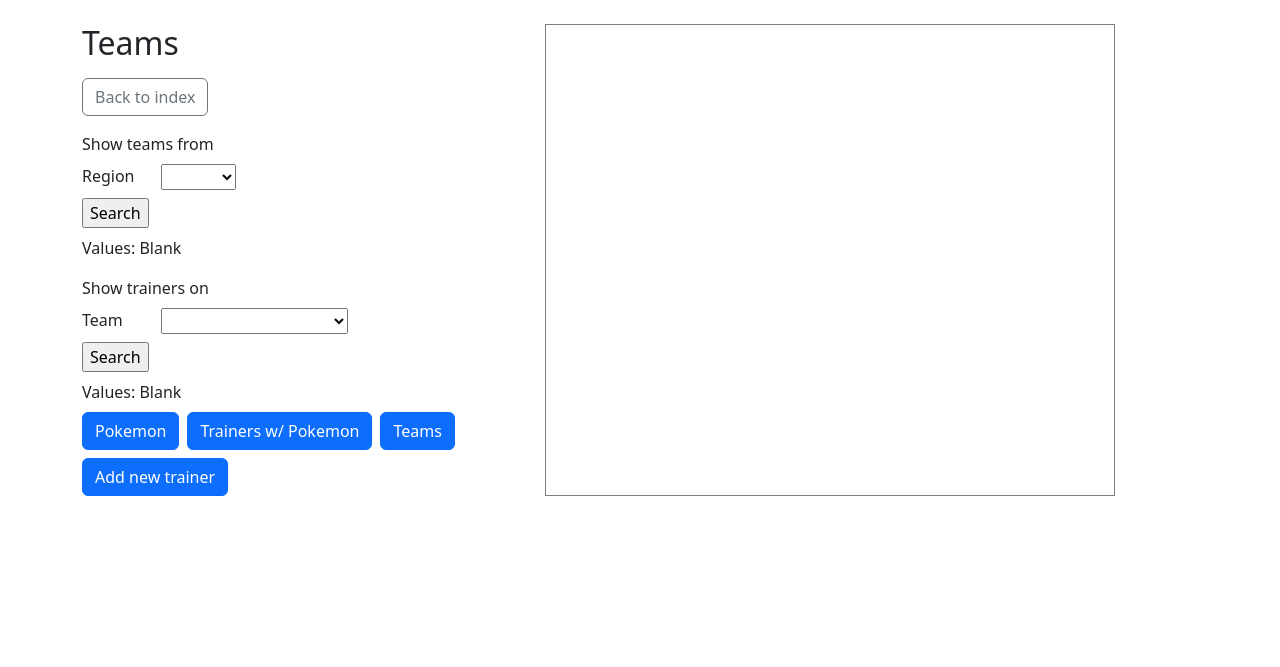
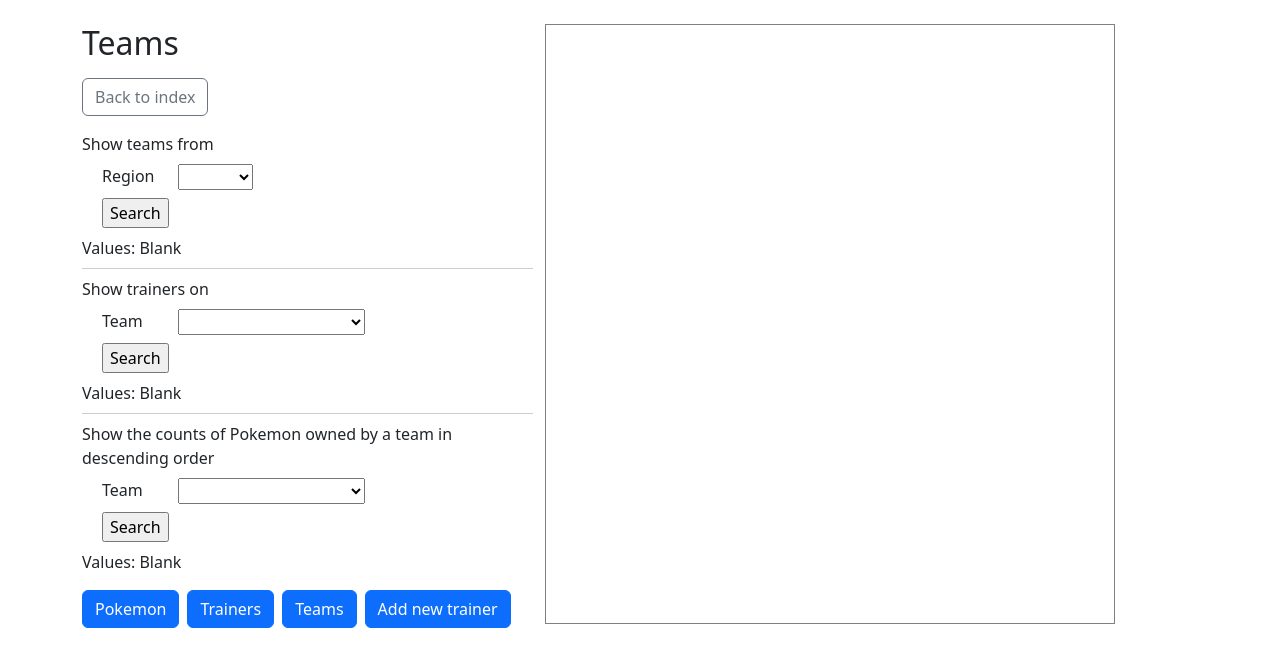
Before and after one commit to jcao329/Databases-Final-Project, a Flask app: page /teams in a window 1280 px wide. Shown: the top 667 px of the page. Run offline with Flask 3, Linux system fonts and the light colour scheme; data that the repository does not hold is empty.

Commit message:
Added team query and ability to add Pokemon with new trainer

```diff
--- a/app.py
+++ b/app.py
@@ -39,8 +39,15 @@ class TeamsForm(Form):
     teams = [('Blank', '')]
     for t in TEAMS:
         teams.append((t, t))
-    teams = SelectField('Teams', choices=teams)
-    team_submit = SubmitField('Search')
+    trainer_teams = SelectField('Trainer Teams', choices=teams)
+    trainer_submit = SubmitField('Search')
+
+class PokemonTeamsForm(Form):
+    teams = [('Blank', '')]
+    for t in TEAMS:
+        teams.append((t, t))
+    pokemon_teams = SelectField('Pokemon Teams', choices=teams)
+    pokemon_submit = SubmitField('Search')
 
 class PokemonsForm(Form):
     pmons = [('Blank', '')]
@@ -53,6 +60,16 @@ class PokemonsForm(Form):
 
 class NameForm(Form):
     name = StringField('Name', validators=[DataRequired()])
+    pmons = [('Blank', '')]
+    for p in POKEMON:
+        pmons.append((p, p))
+
+    p1 = SelectField('Pokemon', choices=pmons)
+    p2 = SelectField('Pokemon', choices=pmons)
+    p3 = SelectField('Pokemon', choices=pmons)
+    p4 = SelectField('Pokemon', choices=pmons)
+    p5 = SelectField('Pokemon', choices=pmons)
+    p6 = SelectField('Pokemon', choices=pmons)
     submit = SubmitField('Submit')
 
 class CombinedTrainerForm(Form):
@@ -172,9 +189,18 @@ def newtrainer():
     name_form = NameForm(request.form)
 
     trainer_df = pd.read_csv('data/trainers.csv')
+    tables=[]
 
     if name_form.validate():
         trainer_name = name_form.name.data
+        p1 = name_form.p1.data
+        p2 = name_form.p2.data
+        p3 = name_form.p3.data
+        p4 = name_form.p4.data
+        p5 = name_form.p5.data
+        p6 = name_form.p6.data
+        add_pkmn = set([p1, p2, p3, p4, p5, p6])
+        add_pkmn.discard('Blank')
         connection = get_pymysql_connection()
 
         try:
@@ -188,20 +214,36 @@ def newtrainer():
                 cursor.execute(sql, (new_id, trainer_name))
                 connection.commit()
 
+                for pkmn in add_pkmn:
+                    sql = "INSERT INTO trainer_pokemon (trainer_ID, pokemon_name) VALUES (%s, %s)"
+                    cursor.execute(sql, (new_id, pkmn))
+                    connection.commit()
+
                 sql = """
                     SELECT t.trainer_ID, t.trainer_name
                     FROM trainers as t
                     """
-
                 cursor.execute(sql)
                 results = cursor.fetchall()
                 trainer_df = pd.DataFrame(results)
+
+                sql = """
+                    SELECT t.trainer_name, tp.pokemon_name
+                    FROM trainer_pokemon as tp
+                    JOIN trainers as t ON t.trainer_ID = tp.trainer_ID
+                    WHERE t.trainer_ID = %s
+                    """
+                cursor.execute(sql, (new_id))
+                results = cursor.fetchall()
+                new_df = style_df(pd.DataFrame(results))
+                tables.append(new_df.to_html(header="true", border=2, justify="center"))
         finally:
                 connection.close()
 
 
     styled_df = style_df(trainer_df)
-    return render_template('newtrainer.html', name_form=name_form, tables=[styled_df.to_html(header="true", border=2, justify="center")])
+    tables.append(styled_df.to_html(header="true", border=2, justify="center"))
+    return render_template('newtrainer.html', name_form=name_form, tables=tables)
 
 def style_df(df):
     styled_df = df.style.set_table_styles([
@@ -307,10 +349,12 @@ def trainers():
 @app.route("/teams", methods=["GET", "POST"])
 def teams():
     teams = TeamsForm(request.form)
+    pkmn_teams = PokemonTeamsForm(request.form)
     regions = RegionsForm(request.form)
 
     team = 'Blank'
     region = 'Blank'
+    pkmn_team = 'Blank'
 
     # fetch default table
     connection = get_pymysql_connection()
@@ -344,8 +388,8 @@ def teams():
                         df = pd.DataFrame(results)
                 finally:
                     connection.close()
-        elif teams.team_submit.data and teams.validate():
-            team = teams.teams.data
+        elif teams.trainer_submit.data and teams.validate():
+            team = teams.trainer_teams.data
             connection = get_pymysql_connection()
 
             if team != "Blank":
@@ -363,8 +407,30 @@ def teams():
                 finally:
                     connection.close()
 
+        elif pkmn_teams.pokemon_submit.data and pkmn_teams.validate():
+            pkmn_team = pkmn_teams.pokemon_teams.data
+            connection = get_pymysql_connection()
+
+            if pkmn_team != "Blank":
+                try:
+                    with connection.cursor() as cursor: # https://pymysql.readthedocs.io/en/latest/user/examples.html
+                        sql = """
+                        SELECT t.team_name, tp.pokemon_name, COUNT(tp.pokemon_name) AS pokemon_count
+                        FROM teams as t
+                        JOIN trainers as tr ON t.team_id = tr.team_ID
+                        JOIN trainer_pokemon as tp on tp.trainer_ID = tr.trainer_ID
+                        WHERE t.team_name = %s
+                        GROUP BY tp.pokemon_name
+                        ORDER BY pokemon_count DESC
+                        """
+                        cursor.execute(sql, (pkmn_team,))
+                        results = cursor.fetchall()
+                        df = pd.DataFrame(results)
+                finally:
+                    connection.close()
+
     df = style_df(df)
-    return render_template('teams.html', regions=regions, region=region, teams=teams, team=team, tables=[df.to_html(header="true", border=2, justify="center")])
+    return render_template('teams.html', regions=regions, region=region, teams=teams, team=team, pkmn_teams=pkmn_teams, pkmn_team=pkmn_team, tables=[df.to_html(header="true", border=2, justify="center")])
 
 if __name__ == '__main__':
     app.run(debug=True)
--- a/templates/index.html
+++ b/templates/index.html
@@ -19,7 +19,7 @@
     </p>
     <div class="links"> <!-- https://stackoverflow.com/questions/64204395/how-to-make-space-between-items-using-d-flex -->
         <a href="/pokemon" class="btn btn-primary">Pokemon</a>
-        <a href="/trainers" class="btn btn-primary">Trainers w/ Pokemon</a>
+        <a href="/trainers" class="btn btn-primary">Trainers</a>
         <a href="/teams" class="btn btn-primary">Teams</a>
         <a href="/newtrainer" class="btn btn-primary">Add new trainer</a>
     </div>
--- a/templates/pokemon.html
+++ b/templates/pokemon.html
@@ -65,7 +65,7 @@
 
                 <div class="links d-flex flex-wrap gap-2"> <!-- https://stackoverflow.com/questions/64204395/how-to-make-space-between-items-using-d-flex -->
                     <a href="/pokemon" class="btn btn-primary">Pokemon</a>
-                    <a href="/trainers" class="btn btn-primary">Trainers w/ Pokemon</a>
+                    <a href="/trainers" class="btn btn-primary">Trainers</a>
                     <a href="/teams" class="btn btn-primary">Teams</a>
                     <a href="/newtrainer" class="btn btn-primary">Add new trainer</a>
                 </div>
--- a/templates/teams.html
+++ b/templates/teams.html
@@ -14,9 +14,9 @@
                 <h2>Teams</h2>
                 <a href="/"  class="btn btn-outline-secondary my-2">Back to index</a>
 
-                <div class="py-2">
+                <div class="py-2" style="border-bottom:1px solid #cecece;">
                     Show teams from
-                    <form action="" method="POST" name="Moves" class="py-2">
+                    <form action="" method="POST" name="Moves" class="py-2" style="padding-left: 20px;">
                         <div class="row mb-2">
                             <div class="col-sm-2">
                                 Region
@@ -30,26 +30,41 @@
                     Values: {{region}}
                 </div>
 
-                <div class="py-2">
+                <div class="py-2" style="border-bottom:1px solid #cecece;">
                     Show trainers on
-                    <form action="" method="POST" name="Moves" class="py-2">
+                    <form action="" method="POST" name="Moves" class="py-2" style="padding-left: 20px;">
                         <div class="row mb-2">
                             <div class="col-sm-2">
                                 Team
                             </div>
                             <div class="col-sm-2">
-                            {{teams.teams()}}
+                            {{teams.trainer_teams()}}
                             </div>
                         </div>
-                        {{teams.team_submit()}}
+                        {{teams.trainer_submit()}}
                     </form>
                     Values: {{team}}
                 </div>
 
+                <div class="py-2">
+                    Show the counts of Pokemon owned by a team in descending order
+                    <form action="" method="POST" name="Moves" class="py-2" style="padding-left: 20px;">
+                        <div class="row mb-2">
+                            <div class="col-sm-2">
+                                Team
+                            </div>
+                            <div class="col-sm-2">
+                            {{pkmn_teams.pokemon_teams()}}
+                            </div>
+                        </div>
+                        {{pkmn_teams.pokemon_submit()}}
+                    </form>
+                    Values: {{pkmn_team}}
+                </div>
 
-                <div class="links d-flex flex-wrap gap-2"> <!-- https://stackoverflow.com/questions/64204395/how-to-make-space-between-items-using-d-flex -->
+                <div class="links d-flex flex-wrap gap-2 py-2"> <!-- https://stackoverflow.com/questions/64204395/how-to-make-space-between-items-using-d-flex -->
                     <a href="/pokemon" class="btn btn-primary">Pokemon</a>
-                    <a href="/trainers" class="btn btn-primary">Trainers w/ Pokemon</a>
+                    <a href="/trainers" class="btn btn-primary">Trainers</a>
                     <a href="/teams" class="btn btn-primary">Teams</a>
                     <a href="/newtrainer" class="btn btn-primary">Add new trainer</a>
 
--- a/templates/trainers.html
+++ b/templates/trainers.html
@@ -74,6 +74,7 @@
 
                 <div class="links d-flex flex-wrap gap-2"> <!-- https://stackoverflow.com/questions/64204395/how-to-make-space-between-items-using-d-flex -->
                     <a href="/pokemon" class="btn btn-primary">Pokemon</a>
+                    <a href="/trainers" class="btn btn-primary">Trainers</a>
                     <a href="/teams" class="btn btn-primary">Teams</a>
                     <a href="/newtrainer" class="btn btn-primary">Add new trainer</a>
                 </div>
```
Also changed, not shown: templates/newtrainer.html (+41 -1 lines).
